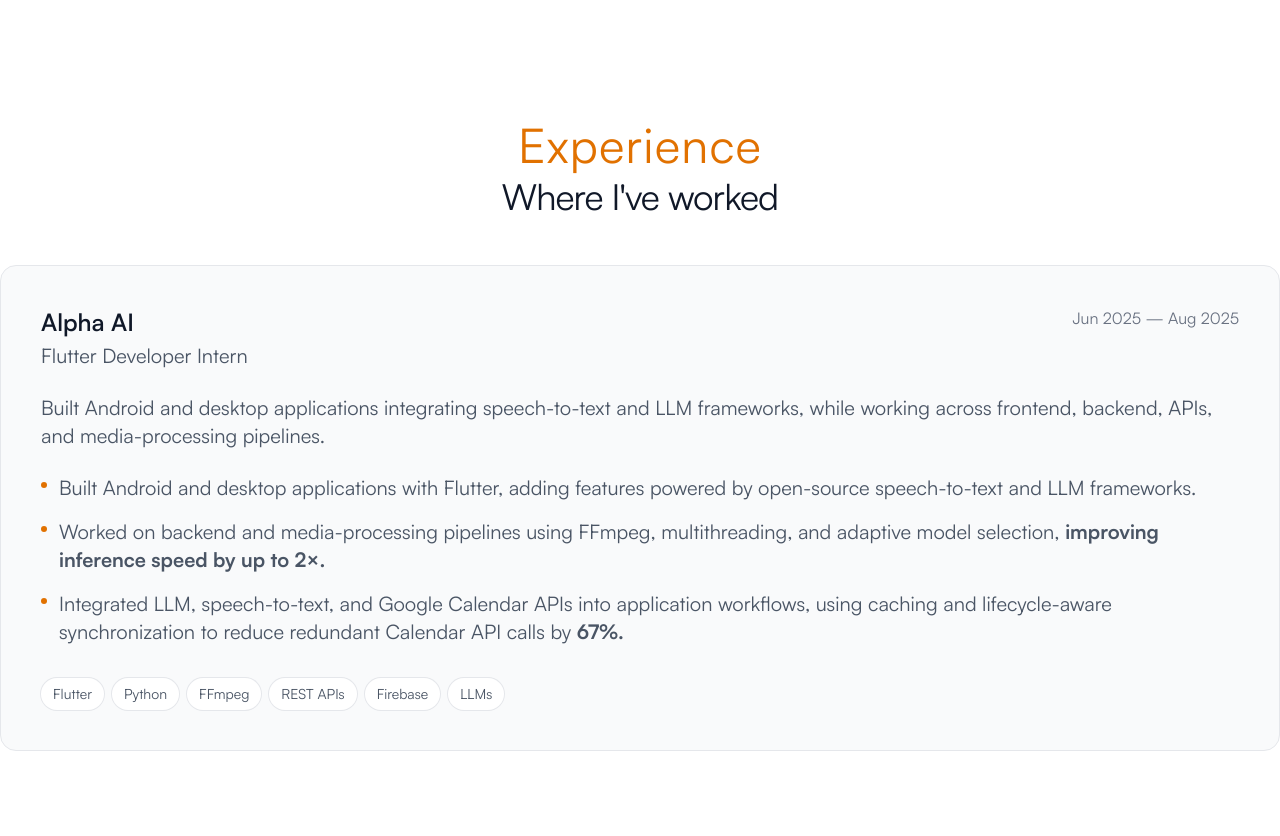
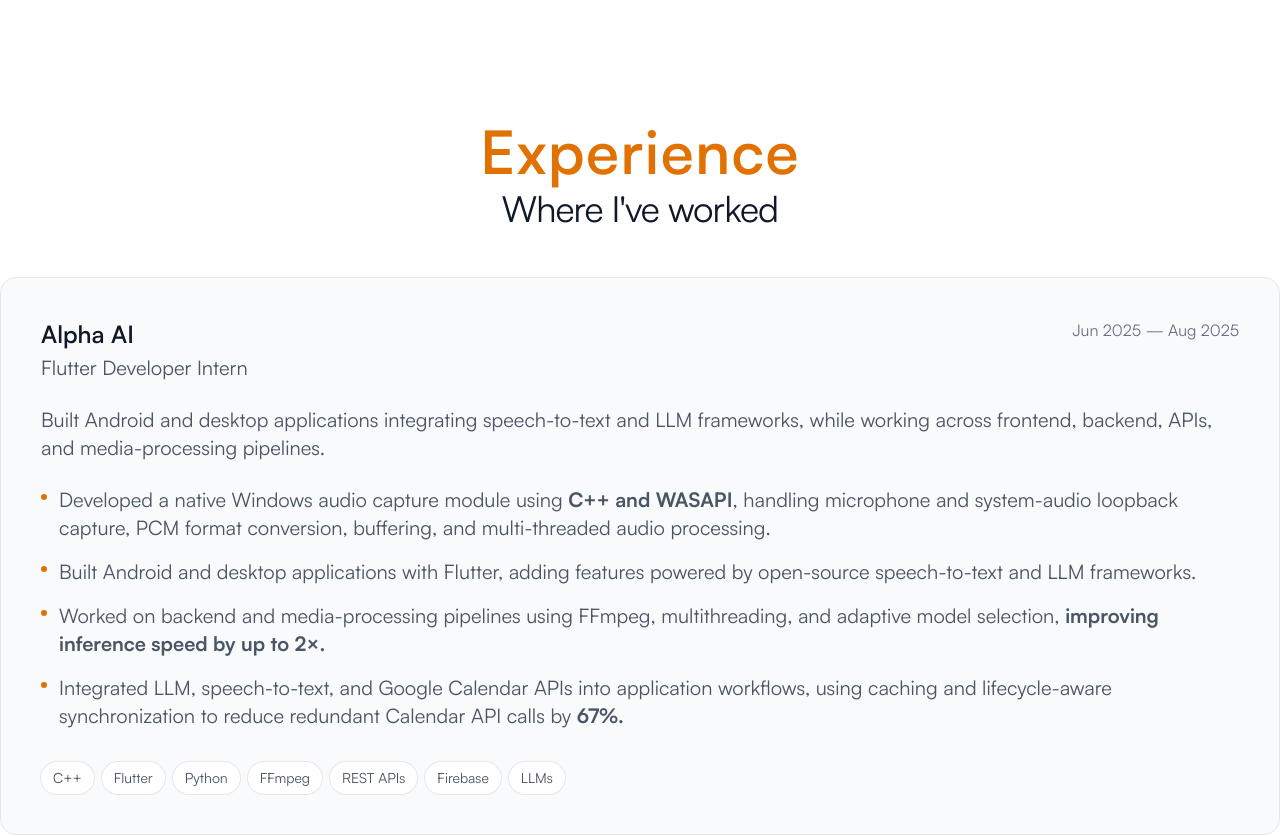
Before and after one commit to mayuripaliwal/portfolio, a React (Vite) app in the folder frontend/: page / in a window 1280 px wide. Shown: the part 1280-2116 px from the top of the page. Built offline with nearby package versions, Linux system fonts and the light colour scheme.

Commit message:
chore: update portfolio
update experience section

```diff
--- a/frontend/src/Experience.jsx
+++ b/frontend/src/Experience.jsx
@@ -5,7 +5,7 @@
         <div className="mt-12">
 
         <div className="mx-auto max-w-2xl text-center">
-          <p className="text-4xl sm:text-5xl lg:text-6xlfont-semibold tracking-wide text-amber-600 dark:text-amber-400">
+          <p className="text-4xl sm:text-5xl lg:text-6xl font-semibold tracking-wide text-amber-600 dark:text-amber-400">
               Experience
           </p>
 
@@ -47,6 +47,12 @@
               <li className="flex gap-x-3">
                 <span className="mt-2 h-1.5 w-1.5 shrink-0 rounded-full bg-amber-600 dark:bg-amber-400" />
                 <span>
+                  Developed a native Windows audio capture module using <strong>C++ and WASAPI</strong>, handling microphone and system-audio loopback capture, PCM format conversion, buffering, and multi-threaded audio processing.
+                </span>
+              </li>
+              <li className="flex gap-x-3">
+                <span className="mt-2 h-1.5 w-1.5 shrink-0 rounded-full bg-amber-600 dark:bg-amber-400" />
+                <span>
                   Built Android and desktop applications with Flutter, adding features powered by open-source speech-to-text and LLM frameworks.
                 </span>
               </li>
@@ -73,6 +79,7 @@
             {/* Technologies */}
             <div className="mt-8 flex flex-wrap gap-2">
               {[
+                "C++",
                 "Flutter",
                 "Python",
                 "FFmpeg",
```
